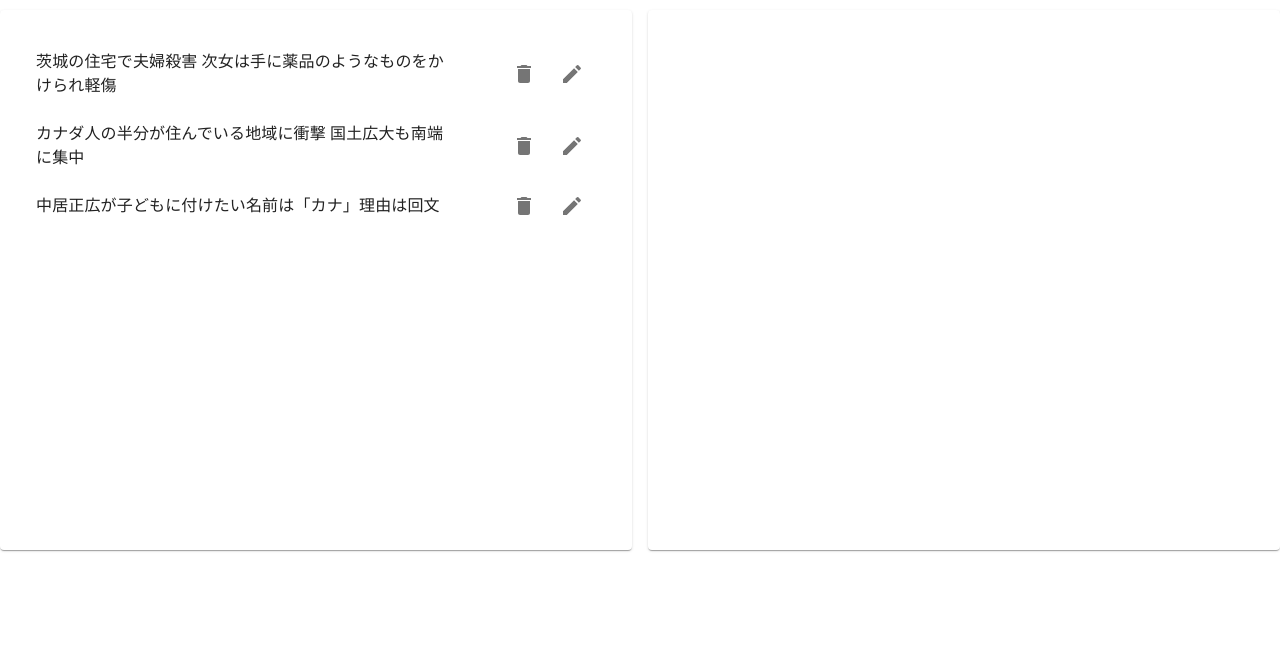
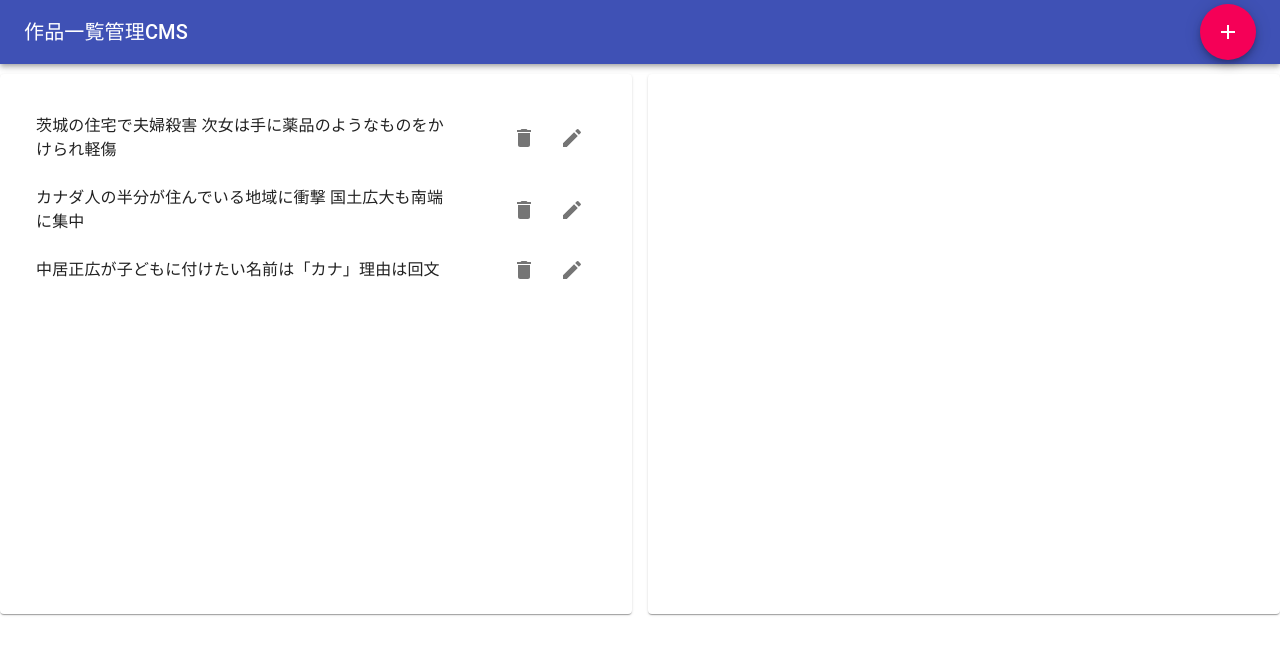
Before and after one commit to kensukegoto/react__cms, a React (Create React App) app: page / in a window 1280 px wide. Shown: the top 654 px of the page. Built offline with nearby package versions, Linux system fonts and the light colour scheme.

Commit message:
(dev) Headerの実装と「＋」ボタン

```diff
--- a/src/components/App.js
+++ b/src/components/App.js
@@ -1,5 +1,6 @@
 import React from 'react';
 
+import Header from './Header'
 import Lists from './Lists'
 import  AppContext from '../contexts/AppContext'
 import { works } from '../data'
@@ -8,6 +9,7 @@ function App() {
   return (
     <AppContext.Provider value={ {works} }>
       <div className="App">
+        <Header />
         <Lists />
       </div>
     </AppContext.Provider>
--- /dev/null
+++ b/src/components/Header.js
@@ -0,0 +1,28 @@
+import React from 'react';
+import { makeStyles } from '@material-ui/core/styles';
+import {
+  AppBar,
+  Toolbar,
+  Typography,
+  Fab,
+} from '@material-ui/core'
+import AddIcon from '@material-ui/icons/Add';
+
+
+const Header = () => {
+
+  return (
+    <AppBar position="static">
+      <Toolbar>
+        <Typography variant="h6" style={{flex: 1}}>
+          作品一覧管理CMS
+        </Typography>
+        <Fab color="secondary" aria-label="add" edge="end">
+          <AddIcon />
+        </Fab>
+      </Toolbar>
+    </AppBar>
+  )
+}
+
+export default Header
```
